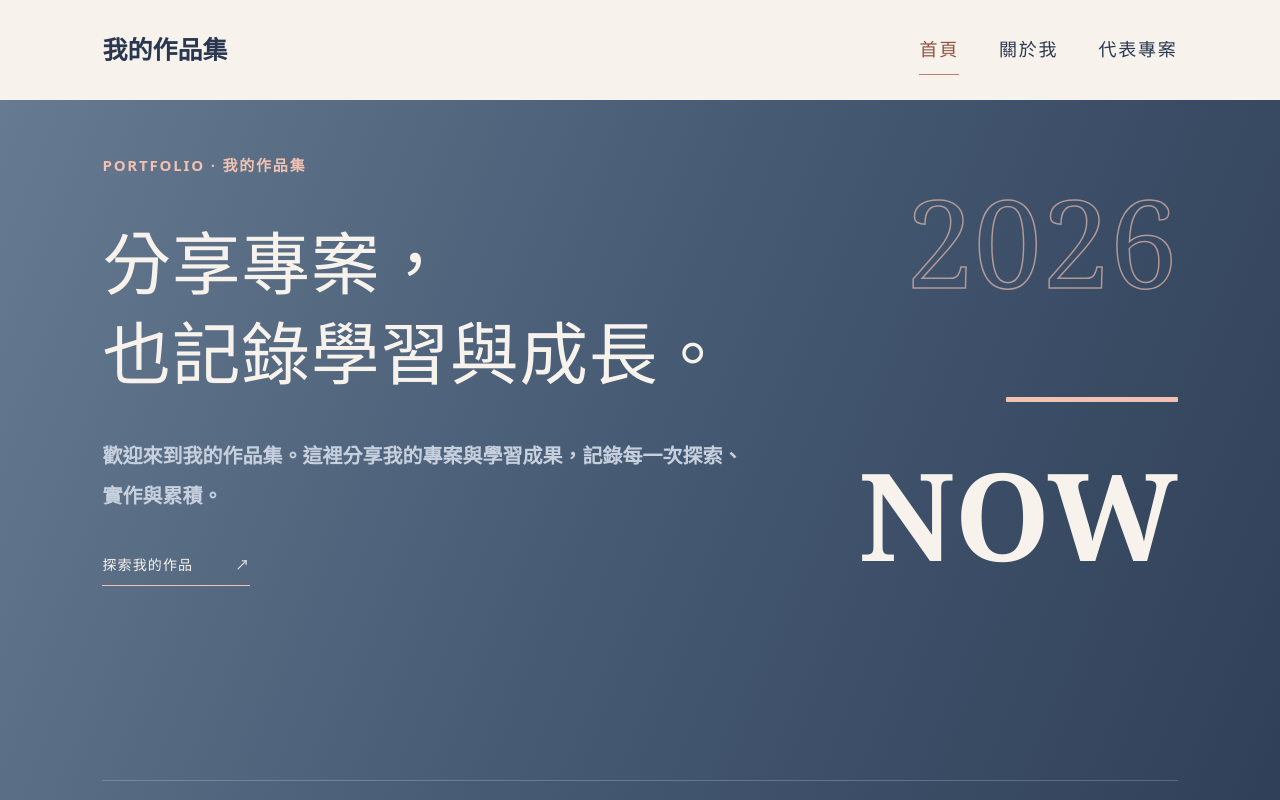
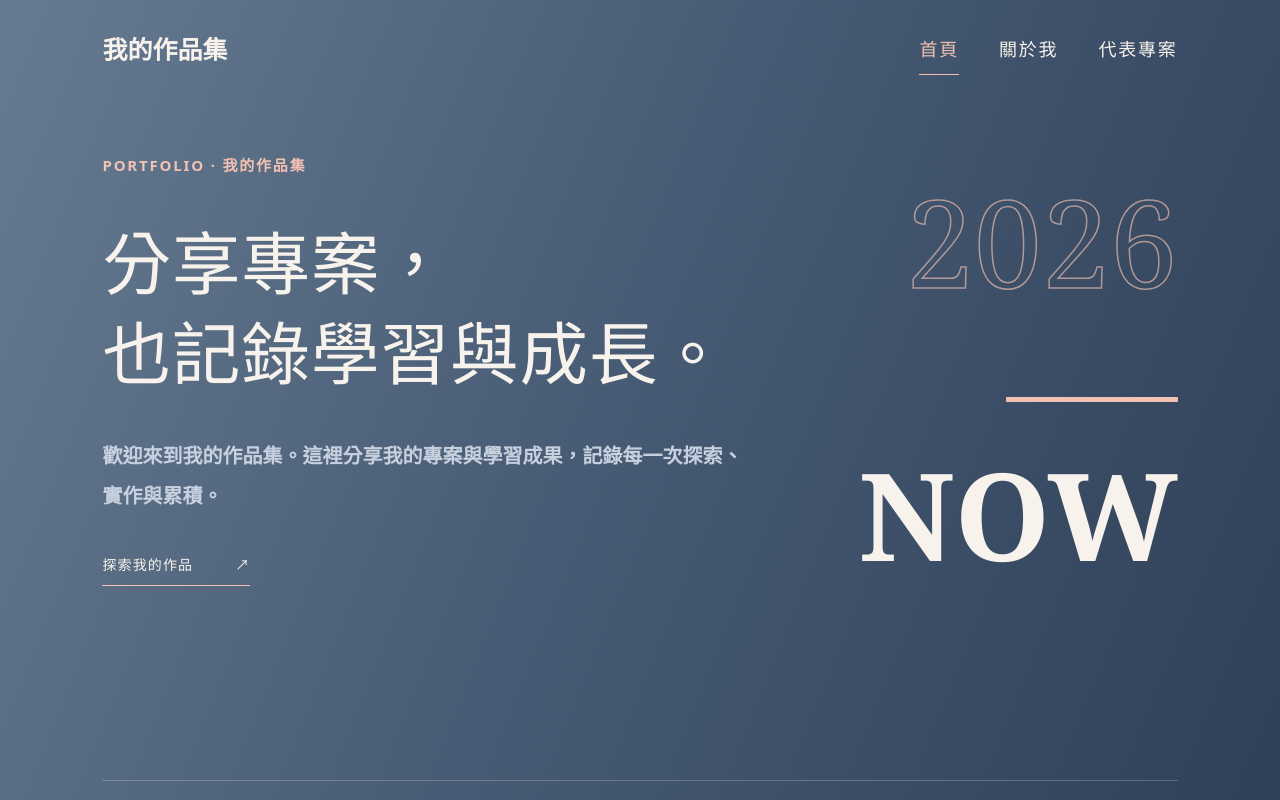
Before and after one commit to pheeb-lang/pheeb.github.io, a plain HTML site: page index.html in a window 1280 px wide. Shown: the top 800 px of the page. Drawn offline with Linux system fonts and the light colour scheme.

Commit message:
Blend navigation into shared site background

```diff
--- a/index.html
+++ b/index.html
@@ -22,13 +22,13 @@
     a:focus-visible { outline: 2px solid var(--accent); outline-offset: 8px; }
     .page { min-height: 100vh; background: linear-gradient(112deg, #667a91 0%, #475b74 42%, #293850 100%); }
     .container { width: 84%; max-width: 1480px; margin-inline: auto; }
-    .site-header { background: var(--paper); color: #293850; }
+    .site-header { background: transparent; color: var(--paper); }
     .header-inner { display: flex; align-items: center; justify-content: space-between; gap: 32px; min-height: 100px; }
     .site-name { font-family: var(--serif); font-size: 25px; font-weight: 600; text-decoration: none; white-space: nowrap; }
     .site-nav { display: flex; align-items: center; justify-content: flex-end; gap: 40px; }
     .site-nav a { padding-block: 8px; border-bottom: 1px solid transparent; font-size: 18px; letter-spacing: .1em; text-decoration: none; white-space: nowrap; transition: border-color .2s, color .2s; }
-    .site-nav a:hover, .site-nav a[aria-current="location"] { border-bottom-color: #c57c68; color: #915340; }
-    .site-header a:focus-visible { outline-color: #915340; }
+    .site-nav a:hover, .site-nav a[aria-current="location"] { border-bottom-color: var(--accent); color: var(--accent); }
+    .site-header a:focus-visible { outline-color: var(--accent); }
     .hero { display: grid; grid-template-columns: minmax(0, 1fr) 360px; gap: 56px; min-height: 680px; padding-block: 52px 92px; align-items: start; }
     .eyebrow { margin: 0; color: var(--accent); font-size: 15px; font-weight: 700; letter-spacing: .12em; }
     h1 { margin: 42px 0 34px; font-family: var(--serif); font-size: clamp(48px, 5.35vw, 96px); font-weight: 500; line-height: 1.32; letter-spacing: .015em; }
@@ -87,6 +87,7 @@
   </style>
 </head>
 <body>
+  <div class="page" id="top">
   <header class="site-header">
     <div class="container header-inner">
       <a class="site-name" href="#top">我的作品集</a>
@@ -97,7 +98,7 @@
       </nav>
     </div>
   </header>
-  <main class="page" id="top">
+  <main>
     <div class="container">
       <section class="hero" aria-labelledby="hero-title">
         <div>
@@ -137,6 +138,7 @@
       <footer><span>我的作品集 · 持續探索，持續累積。</span><a href="#top">回到頂端 ↑</a></footer>
     </div>
   </main>
+  </div>
   <script>
     const navLinks = Array.from(document.querySelectorAll('.site-nav a'));
     const sections = [document.querySelector('.hero'), document.getElementById('about'), document.getElementById('projects')];
```
